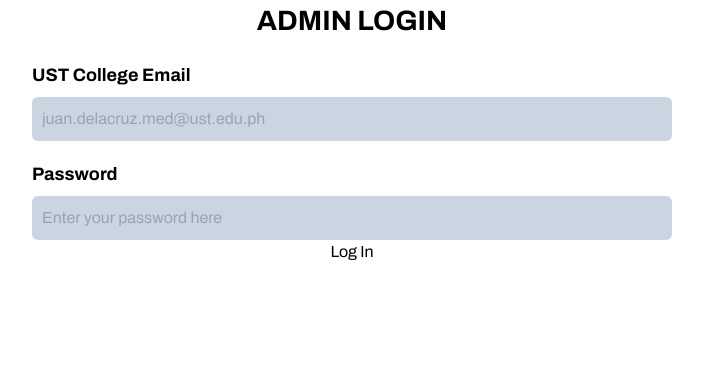
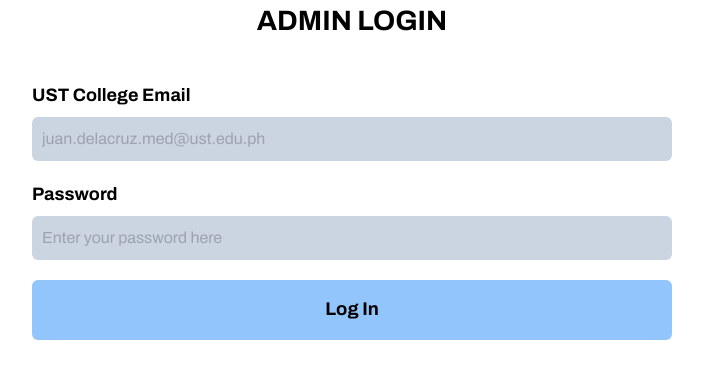
Before and after one commit to judgemongcal/se-becarios-cms, a React (Vite) app in the folder becarios-admin/: page / in a window 1280 px wide. Shown: the top 378 px of the page, without its empty margins (288-991 px from the left). Built offline with nearby package versions, Linux system fonts and the light colour scheme.

Commit message:
added submit btn for login credentials

```diff
--- a/becarios-admin/src/App.jsx
+++ b/becarios-admin/src/App.jsx
@@ -6,7 +6,7 @@ function App() {
   return (
     <>
       <form action="" className="mx-auto flex flex-col items-center">
-        <h1 className="mb-5 text-[1.75rem] font-bold">ADMIN LOGIN</h1>
+        <h1 className="mb-10 text-[1.75rem] font-bold">ADMIN LOGIN</h1>
         <div className="credentials flex min-w-[50%] flex-col justify-center">
           <label htmlFor="username" className=" mb-2">
             UST College Email
@@ -26,11 +26,12 @@ function App() {
             id="username"
             name="username"
             placeholder="Enter your password here"
-            className=" rounded-md bg-slate-300 p-2.5"
+            className=" mb-5 rounded-md bg-slate-300 p-2.5"
           />
+          <button className=" w-[100%] rounded-md bg-blue-300 py-4 text-[1.15rem] font-bold">
+            Log In
+          </button>
         </div>
-
-        <button>Log In</button>
       </form>
     </>
   );
```
